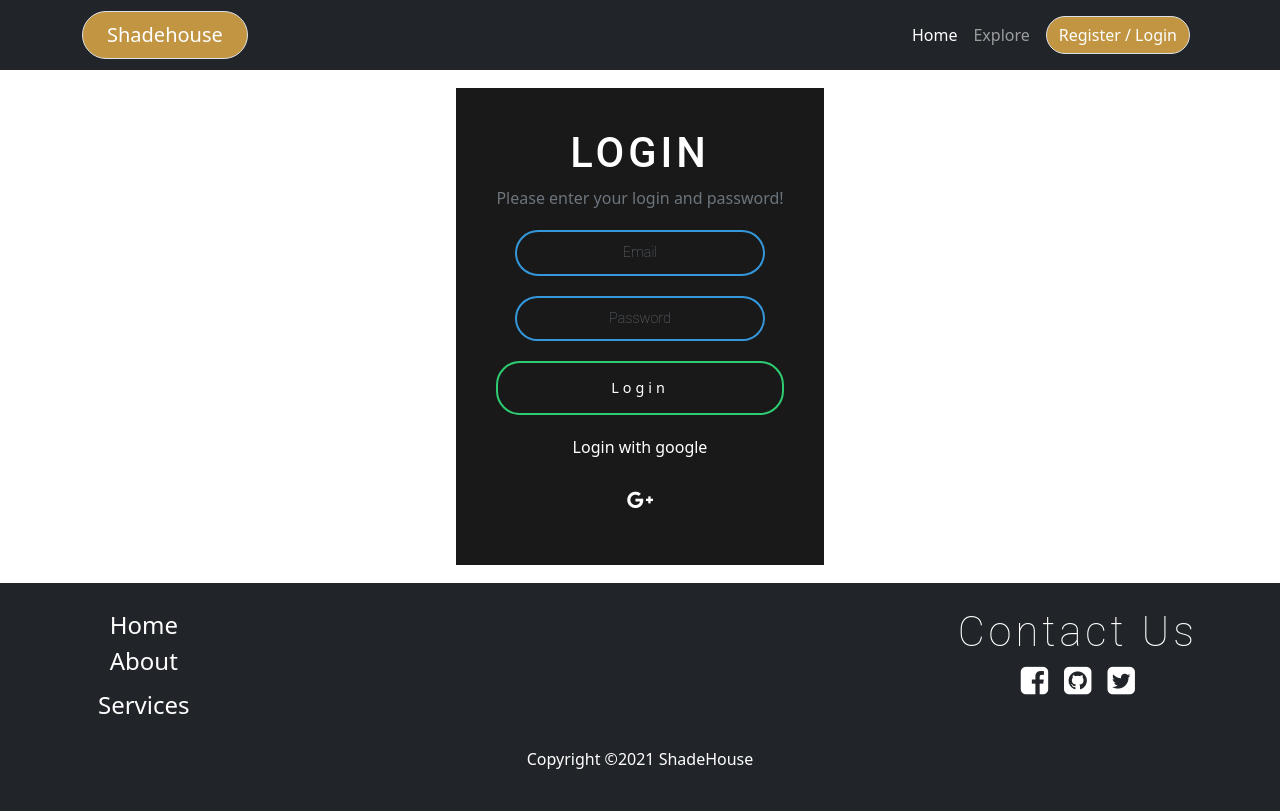
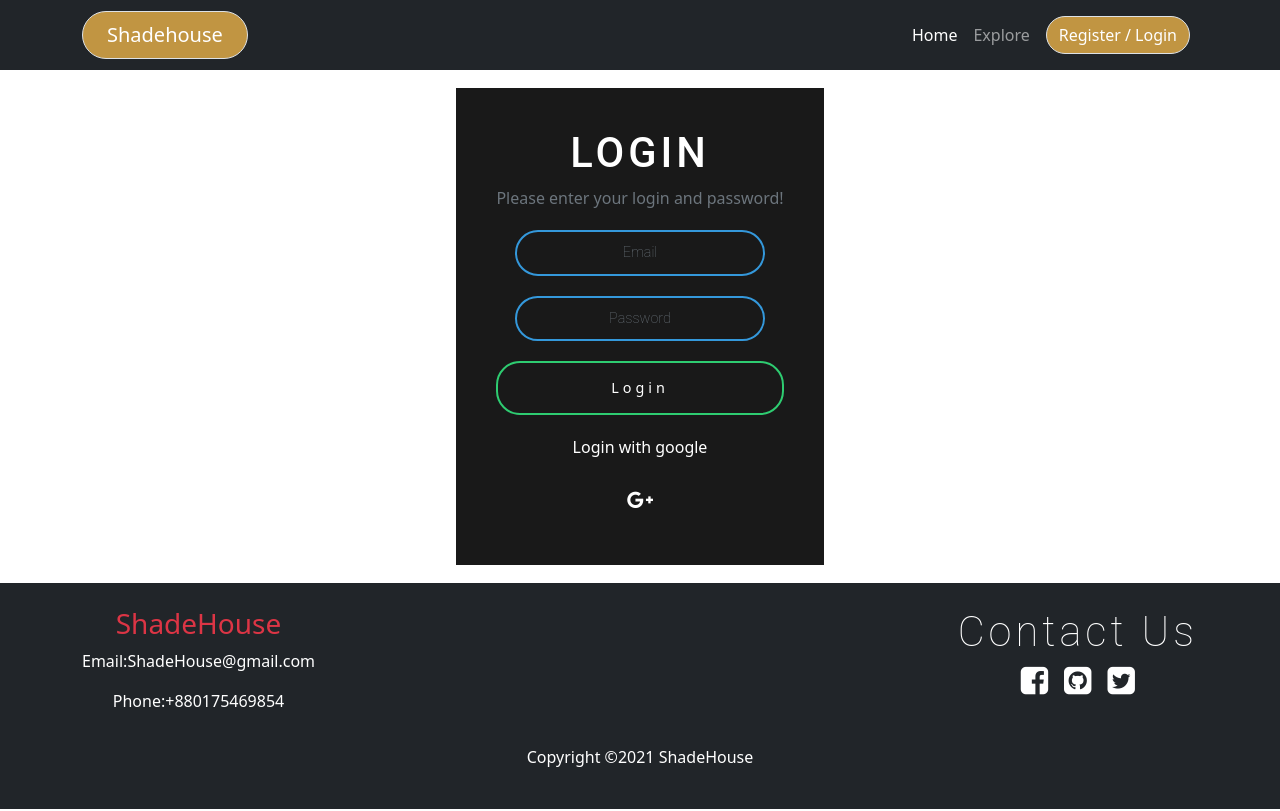
Before and after one commit to Zahin52/Shadehouse-client-code, a React (Create React App) app: page /login in a window 1280 px wide. Built offline with nearby package versions, Linux system fonts and the light colour scheme; no server answers.

Commit message:
design added

```diff
--- a/src/components/Footer/Footer.js
+++ b/src/components/Footer/Footer.js
@@ -7,37 +7,20 @@ export default function Footer() {
       <div className="bg-dark text-white p-4" style={{ 'z-index': '10' }}>
          <div className="container text-center">
             <div className="d-flex flex-column flex-sm-row justify-content-between  mb-3">
-               <div className="">
-                  <ul
-                     style={{ 'list-style-type': 'none' }}
-                     className="text-center fs-4  text-white"
-                  >
+               <div className="text-center">
+                  <div>
+                     <h3 className="text-danger">ShadeHouse</h3>
                      <div>
-                        <NavLink
-                           className="text-decoration-none text-white"
-                           to="/"
-                        >
-                           Home
-                        </NavLink>
+                        <p>
+                           <span>Email:</span>
+                           <span>ShadeHouse@gmail.com</span>
+                        </p>
+                        <p>
+                           <span>Phone:</span>
+                           <span>+880175469854</span>
+                        </p>
                      </div>
-                     <div>
-                        <NavLink
-                           className="text-decoration-none text-white"
-                           to="/about"
-                        >
-                           About
-                        </NavLink>
-                     </div>
-                     <div>
-                        <NavHashLink
-                           smooth
-                           className="nav-link text-white"
-                           to="/#services"
-                        >
-                           Services
-                        </NavHashLink>
-                     </div>
-                  </ul>
+                  </div>
                </div>
 
                <div>
@@ -64,7 +47,7 @@ export default function Footer() {
                   </div>
                </div>
             </div>
-            <p>Copyright &copy;2021 ShadeHouse</p>
+            <p className="text-center">Copyright &copy;2021 ShadeHouse</p>
          </div>
       </div>
    )
--- a/src/components/Home/Home.js
+++ b/src/components/Home/Home.js
@@ -56,7 +56,7 @@ export default function Home() {
                 cardType="3"
              ></SelctionContainer>
              <SelctionContainer
-                sectionTitle="Testimony"
+                sectionTitle="Review"
                 data={TestimonyInfo}
                 cardType="2"
              ></SelctionContainer>
--- a/src/components/OrderForm/OrderForm.js
+++ b/src/components/OrderForm/OrderForm.js
@@ -57,7 +57,7 @@ export default function BookingForm() {
             console.log(response)
             if (response.status === 200) {
                alert('Order Done')
-               history.push('/')
+               history.push('/dashboard')
                //    history.push('/myBookings')
             } else {
                alert('Something went wrong while Ordering. Try again')
@@ -93,7 +93,7 @@ export default function BookingForm() {
                                  {details['title']}
                               </h3>
                               <p className="fs-6 text-secondary">
-                                 Model : ${details['model']}
+                                 Model : {details['model']}
                               </p>
                               <p className="px-4 ">{details['details']}</p>
 
--- a/src/components/dashboard/Dashboard/Dashboard.js
+++ b/src/components/dashboard/Dashboard/Dashboard.js
@@ -34,13 +34,14 @@ import SupervisorAccountIcon from '@mui/icons-material/SupervisorAccount'
 import ManageAllOrders from '../ManageAllOrders/ManageAllOrders'
 import AddProducts from '../AddProducts/AddProducts'
 import ManageProducts from '../ManageProducts/ManageProducts'
+import Spinner from '../../Spinner/Spinner'
 
 const drawerWidth = 240
 
 function Dashboard(props) {
    const { window } = props
    const [mobileOpen, setMobileOpen] = React.useState(false)
-   const { logout, isAdmin } = useAuth()
+   const { logout, isAdmin, isLoading } = useAuth()
    let { path, url } = useRouteMatch()
    console.log(path, url)
    console.log(isAdmin)
@@ -52,7 +53,23 @@ function Dashboard(props) {
       <div style={{ background: 'black !important' }}>
          <Toolbar style={{ background: 'black !important' }} />
          <Divider />
+
          <list>
+            <Link
+               style={{
+                  textDecoration: 'none',
+                  color: 'inherit',
+               }}
+               to="/"
+            >
+               <ListItem button key={'Home'}>
+                  <ListItemIcon sx={{ color: 'white' }}>
+                     <HomeIcon />
+                  </ListItemIcon>
+
+                  <ListItemText primary={'Home'} />
+               </ListItem>
+            </Link>
             {isAdmin ? (
                <Box>
                   <Link
@@ -123,21 +140,6 @@ function Dashboard(props) {
                         textDecoration: 'none',
                         color: 'inherit',
                      }}
-                     to="/"
-                  >
-                     <ListItem button key={'Home'}>
-                        <ListItemIcon sx={{ color: 'white' }}>
-                           <HomeIcon />
-                        </ListItemIcon>
-
-                        <ListItemText primary={'Home'} />
-                     </ListItem>
-                  </Link>
-                  <Link
-                     style={{
-                        textDecoration: 'none',
-                        color: 'inherit',
-                     }}
                      to={`${url}`}
                   >
                      <ListItem button key={'MyOrder'}>
@@ -197,6 +199,10 @@ function Dashboard(props) {
    const container =
       window !== undefined ? () => window().document.body : undefined
 
+   if (isLoading) {
+      return <Spinner />
+   }
+   console.log(isAdmin)
    return (
       <Box sx={{ display: 'flex' }}>
          <CssBaseline />
@@ -280,7 +286,7 @@ function Dashboard(props) {
             {/* {console.log(`${path}/admin`)} */}
             <Switch>
                <Route exact path={path}>
-                  {isAdmin ? <MyOrders /> : <ManageAllOrders />}
+                  {!isAdmin ? <MyOrders /> : <ManageAllOrders />}
                </Route>
                <Route path={`${path}/pay`}>
                   <Payment></Payment>
--- a/src/components/dashboard/ManageAllOrders/ManageAllOrders.js
+++ b/src/components/dashboard/ManageAllOrders/ManageAllOrders.js
@@ -27,7 +27,7 @@ export default function ManageAllOrders() {
             style={{ 'min-height': 'calc(100vh - 292px)' }}
          >
             {data.length < 1 ? (
-               <span className="fs-2 text-center"> Sorry ! NO Bookings </span>
+               <span className="fs-2 text-center"> Sorry ! NO Orders </span>
             ) : (
                data.map((item) => <ManageAllOrdersCard key={item._id} info={item} />)
             )}
--- a/src/components/dashboard/ManageAllOrders/ManageAllOrdersCards/ManageAllOrdersCards.js
+++ b/src/components/dashboard/ManageAllOrders/ManageAllOrdersCards/ManageAllOrdersCards.js
@@ -13,8 +13,8 @@ export default function ManageAllOrdersCard({ info }) {
       } else {
       }
    }
-   const AcceptBooking = (id) => {
-      const confirm = window.confirm('Do you want to Accept the Booking?')
+   const AcceptOrder = (id) => {
+      const confirm = window.confirm('Do you want to confirm the deliver status?')
       if (confirm) {
          axios
             .put(`http://localhost:5000/purchase/${_id}`, {
@@ -64,10 +64,10 @@ export default function ManageAllOrdersCard({ info }) {
                   </button>
                   {status === 'pending' ? (
                      <button
-                        onClick={() => AcceptBooking(_id)}
+                        onClick={() => AcceptOrder(_id)}
                         className="btn btn-outline-success col "
                      >
-                        Accept
+                        Deliver
                      </button>
                   ) : (
                      ''
--- a/src/components/dashboard/MyOrders/MyOrders.js
+++ b/src/components/dashboard/MyOrders/MyOrders.js
@@ -25,7 +25,7 @@ export default function MyOrders() {
             style={{ 'min-height': 'calc(100vh - 292px)' }}
          >
             {data.length < 1 ? (
-               <span className="fs-2 text-center"> Sorry ! NO Bookings </span>
+               <span className="fs-2 text-center"> Sorry ! NO Orders </span>
             ) : (
                data.map((item) => <MyOrdersCards key={item._id} info={item} />)
             )}
```
